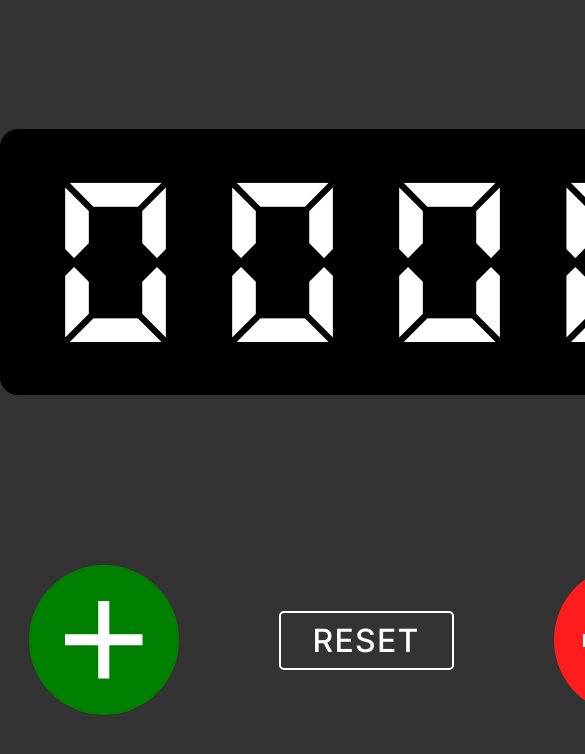
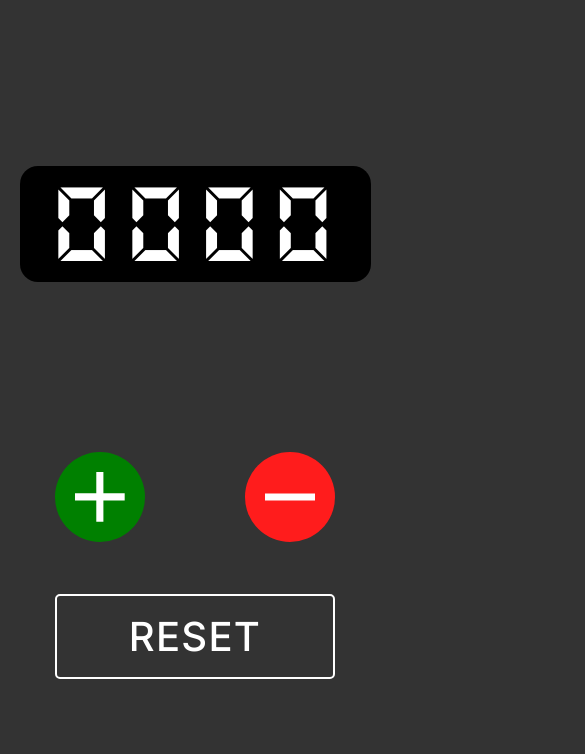
Before and after one commit to ECC06/counter-app, a plain HTML site: page index.html in a window 390 px wide. Shown: the top 754 px of the page, 585 px wide, since content can reach past the window. Drawn offline with Linux system fonts and the light colour scheme.

Commit message:
made the layout responsive

```diff
--- a/index.css
+++ b/index.css
@@ -71,15 +71,15 @@ body {
 .cont {
     display: grid;
     row-gap: 170px;
+    width: min(100%, 700px);
 }
 
 .numbers-cont {
     display: flex;
+    justify-content: center;
     font-family: DSdigitalBold, sans-serif;
-    padding: 8px 32px;
     color: white;
     background-color: black;
-    font-size: 250px;
     border-radius: 18px;
     letter-spacing: 0.25cap;
 }
@@ -87,14 +87,20 @@ body {
 .numbers-cont span {
     width: fit-content;
     display: block;
-    transform: translateX(20px);
+    /* transform: translateX(25px); */
+    font-size: 275px;
+    letter-spacing: 15px;
 }
 
-.controls {
+.desktop-controls {
     display: flex;
     justify-content: center;
     align-items: center;
     gap: 100px;
+}
+
+.mobile-controls {
+    display: none;
 }
 
 .control-btn {
@@ -120,7 +126,7 @@ body {
     background-color: var(--red);
 }
 
-#reset-btn {
+.reset-btn {
     font-family: "Inter", sans-serif;
     letter-spacing: 1.25px;
     font-weight: 500;
@@ -136,19 +142,77 @@ body {
     cursor: pointer;
 }
 
-#reset-btn:hover {
+.reset-btn:hover {
     background-color: white;
     color: black;
 }
 
-/* *RE-USABLE STYLES */
+@media (max-width: 768px) {
+    .cont {
+        width: 80%;
+    }
 
-/* *SPECIFIC STYLES */
+    .numbers-cont span {
+        font-size: 200px;
+    }
 
-/* e.g... */
+    .numbers-cont span {
+        font-size: clamp(6.25rem, 22.321vw + 1.786rem, 12.5rem);
+    }
 
-/* *---NAV SECTION ---*/
+    .desktop-controls {
+        display: none;
+    }
 
-/* *---ABOUT SECTION ---*/
+    .mobile-controls {
+        display: flex;
+        flex-direction: column;
+        row-gap: 52px;
+    }
 
-/* *---FOOTER ---*/
+    .mobile-controls > .buttons-cont {
+        display: flex;
+        justify-content: space-between;
+    }
+
+    .mobile-controls > .reset-btn {
+        padding: 16px 8px;
+        font-size: 40px;
+    }
+
+    .control-btn {
+        width: 115px;
+        height: 115px;
+    }
+
+    .control-btn > svg {
+        width: 50px;
+        height: 50px;
+    }
+
+    .reset-btn {
+        font-size: 24px;
+    }
+}
+
+@media (max-width: 640px) {
+    .cont {
+        width: 90%;
+    }
+}
+
+@media (max-width: 450px) {
+    .numbers-cont span {
+        transform: translateX(5px);
+    }
+
+    .mobile-controls {
+        width: 80%;
+        justify-self: center;
+    }
+
+    .control-btn {
+        width: 90px;
+        height: 90px;
+    }
+}
--- a/index.html
+++ b/index.html
@@ -15,7 +15,35 @@
             <span></span>
         </div>
 
-        <div class="controls">
+        <!-- hidden by default, then shown when vw <= 768px -->
+        <div class="mobile-controls">
+            <div class="buttons-cont">
+                <button class="control-btn plus" id="increment-btn">
+                    <!-- plus icon -->
+                    <svg width="78" height="78" viewBox="0 0 78 78" fill="none" xmlns="http://www.w3.org/2000/svg">
+                        <path
+                            d="M77.5194 44.2968H44.2968V77.5194H33.2226V44.2968H0V33.2226H33.2226V0H44.2968V33.2226H77.5194V44.2968Z"
+                            fill="white" />
+                    </svg>
+                </button>
+
+                <button class="control-btn minus" id="decrement-btn">
+
+                    <!-- minus icon -->
+                    <svg width="92" height="13" viewBox="0 0 92 13" fill="none" xmlns="http://www.w3.org/2000/svg">
+                        <path d="M92 13H0V0H92V13Z" fill="white" />
+                    </svg>
+
+                </button>
+            </div>
+
+            <button class="reset-btn">RESET</button>
+
+
+        </div>
+
+        <!-- shown by default, then hidden when vw <= 768px -->
+        <div class="desktop-controls">
             <button class="control-btn plus" id="increment-btn">
                 <!-- plus icon -->
                 <svg width="78" height="78" viewBox="0 0 78 78" fill="none" xmlns="http://www.w3.org/2000/svg">
@@ -25,7 +53,7 @@
                 </svg>
             </button>
 
-            <button id="reset-btn">RESET</button>
+            <button class="reset-btn">RESET</button>
 
             <button class="control-btn minus" id="decrement-btn">
 
@@ -36,6 +64,8 @@
 
             </button>
         </div>
+
+
     </article>
 
 </body>
--- a/index.js
+++ b/index.js
@@ -1,7 +1,7 @@
 const span = document.querySelector(".numbers-cont span");
 const incrementBtn = document.getElementById("increment-btn");
 const decrementBtn = document.getElementById("decrement-btn");
-const resetBtn = document.getElementById("reset-btn");
+const resetBtn = document.querySelector(".reset-btn");
 
 let total = 0;
 let plusBtnClicked = false;
```
